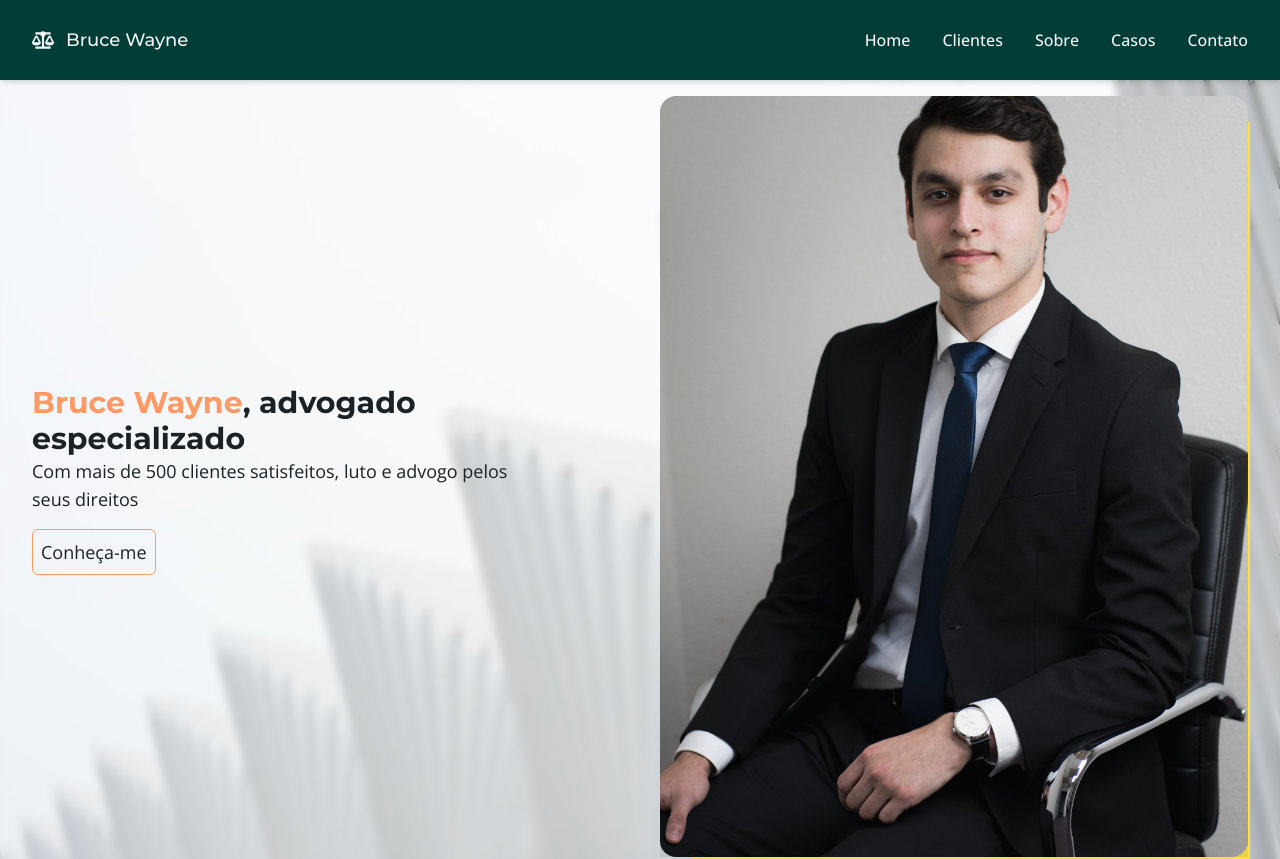
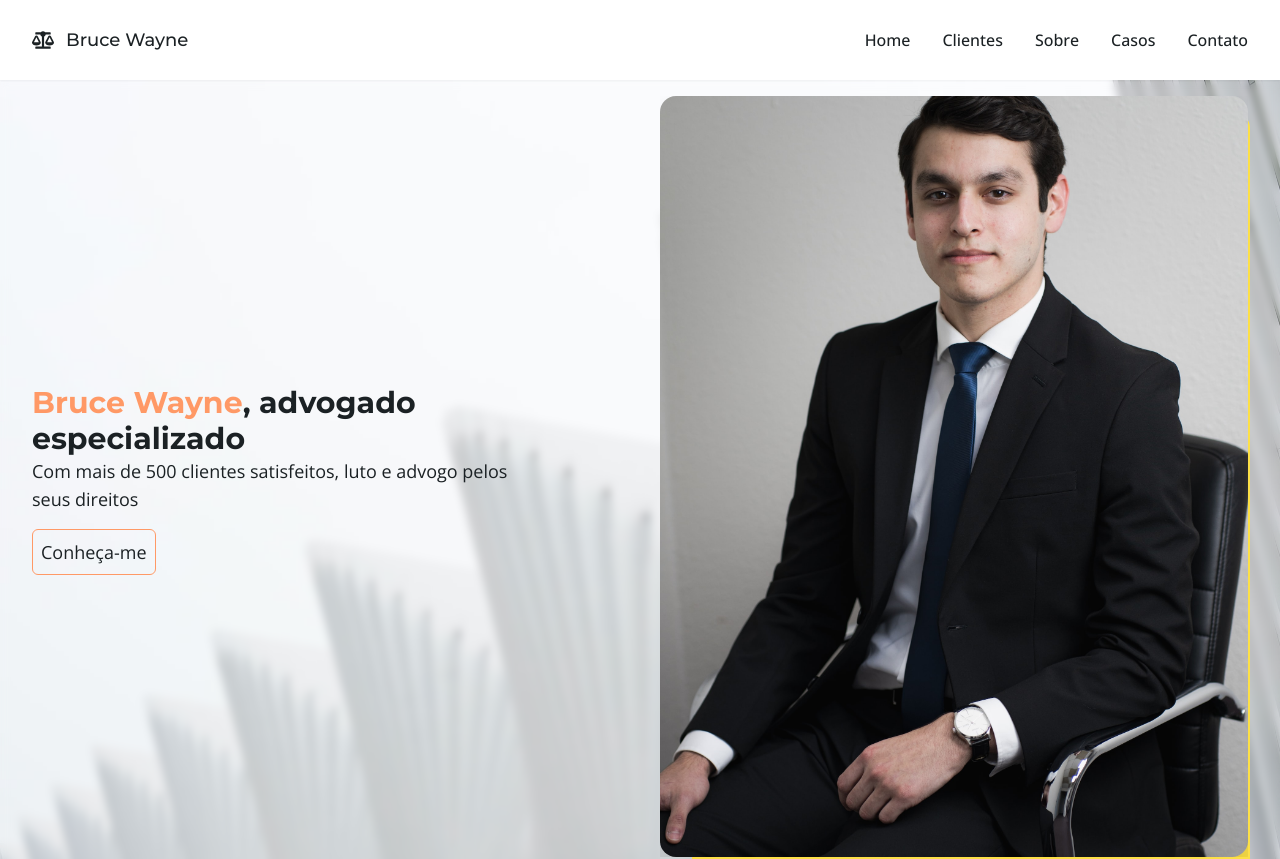
Before and after one commit to Nelson-DevStack/advogado, a Next.js app: page / in a window 1280 px wide. Shown: the top 859 px of the page. Built offline with nearby package versions, Linux system fonts and the light colour scheme.

Commit message:
Navbar transparent

```diff
--- a/src/components/Navbar/index.tsx
+++ b/src/components/Navbar/index.tsx
@@ -1,6 +1,6 @@
 import { motion } from 'framer-motion';
 import Link from 'next/link';
-import React, { useState } from 'react';
+import React, { useEffect, useState } from 'react';
 import { FaBalanceScale, FaBars } from 'react-icons/fa';
 import { Link as ScrollLink } from 'react-scroll';
 
@@ -8,9 +8,26 @@ import Container from '../UI/Container';
 
 const Navbar = () => {
   const [navbarOpen, setNavbarOpen] = useState(false);
+  const [navbarColored, setNavbarColored] = useState(false);
   const handleClick = () => {
     setNavbarOpen(!navbarOpen);
   };
+
+  useEffect(() => {
+    const handleNavbarColored = () => {
+      if (window.scrollY >= 650) {
+        setNavbarColored(true);
+      } else {
+        setNavbarColored(false);
+      }
+    };
+    window.addEventListener('scroll', handleNavbarColored);
+
+    return () => {
+      window.removeEventListener('scroll', handleNavbarColored);
+    };
+  }, []);
+
   const navbarLinks = [
     {
       to: 'home',
@@ -42,10 +59,11 @@ const Navbar = () => {
 
   return (
     <motion.header
-      className="w-full h-20 sticky top-0 z-50 shadow-md"
-      transition={{ duration: 2, delay: 3 }}
-      initial={{ opacity: 0 }}
-      animate={{ opacity: 1, backgroundColor: '#013d37', color: '#f6f6f6' }}
+      className={`w-full h-20 sticky top-0 z-50  transition duration-1000 ${
+        !navbarColored
+          ? 'bg-white text-primaryGray shadow-sm'
+          : 'bg-mainColor text-lightColor shadow-md'
+      }`}
     >
       <Container>
         <nav className="w-full h-full items-center flex justify-between">
```
